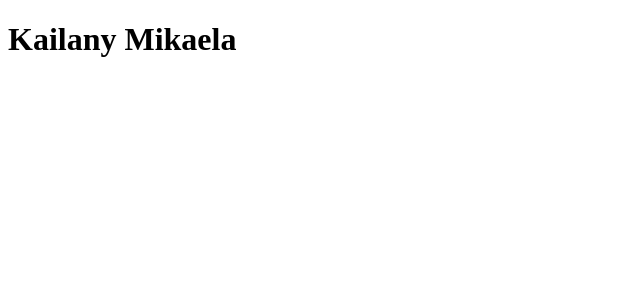
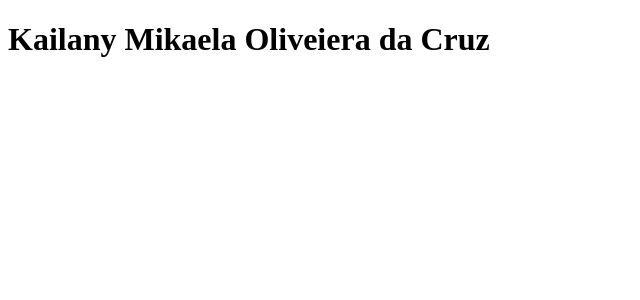
Before and after one commit to RenatoOliveiraCruz/clone-tabnews, a Next.js app: page / in a window 1280 px wide. Shown: the top 300 px of the page, without its empty margins (0-640 px from the left). Built offline with nearby package versions, Linux system fonts and the light colour scheme.

Commit message:
feat: second name

```diff
--- a/pages/index.js
+++ b/pages/index.js
@@ -1,5 +1,5 @@
 function Home() {
-    return <h1>Kailany Mikaela</h1>
+    return <h1>Kailany Mikaela Oliveiera da Cruz</h1>
 }
 
 export default Home;
```
